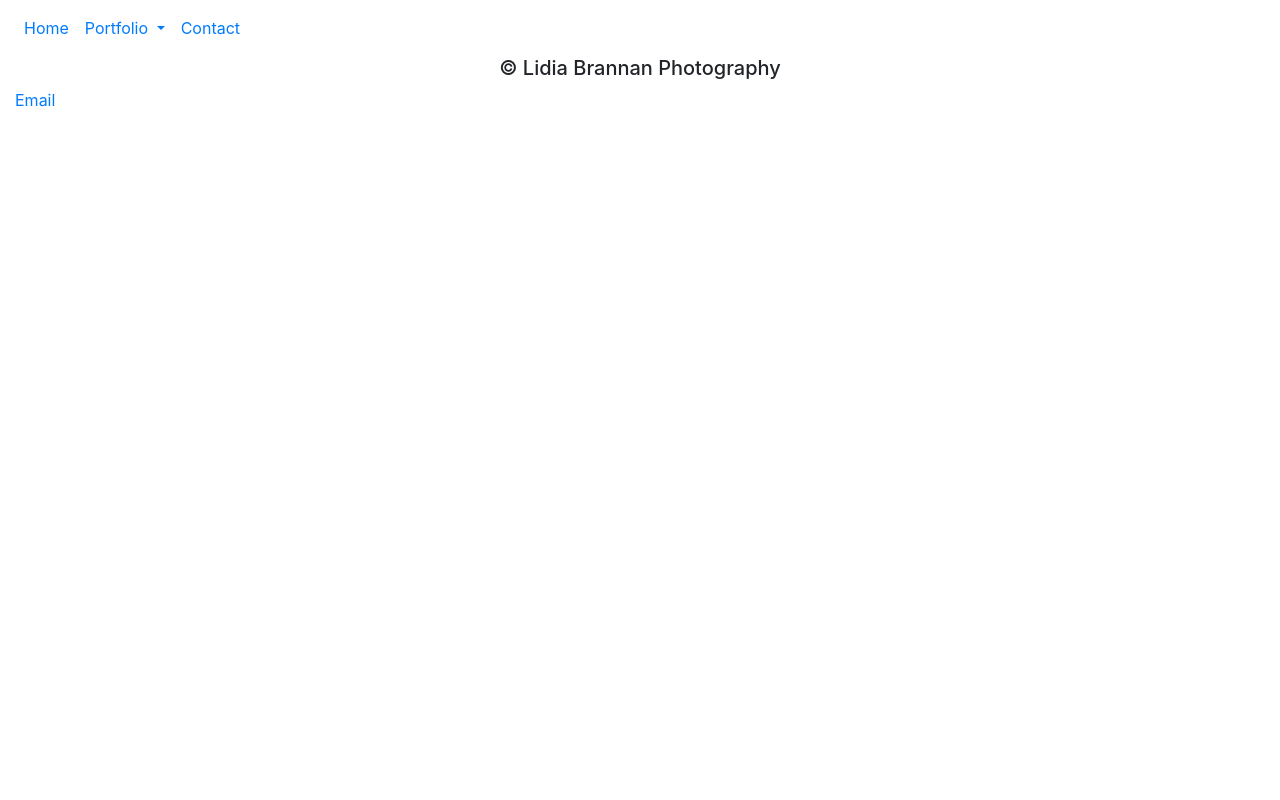
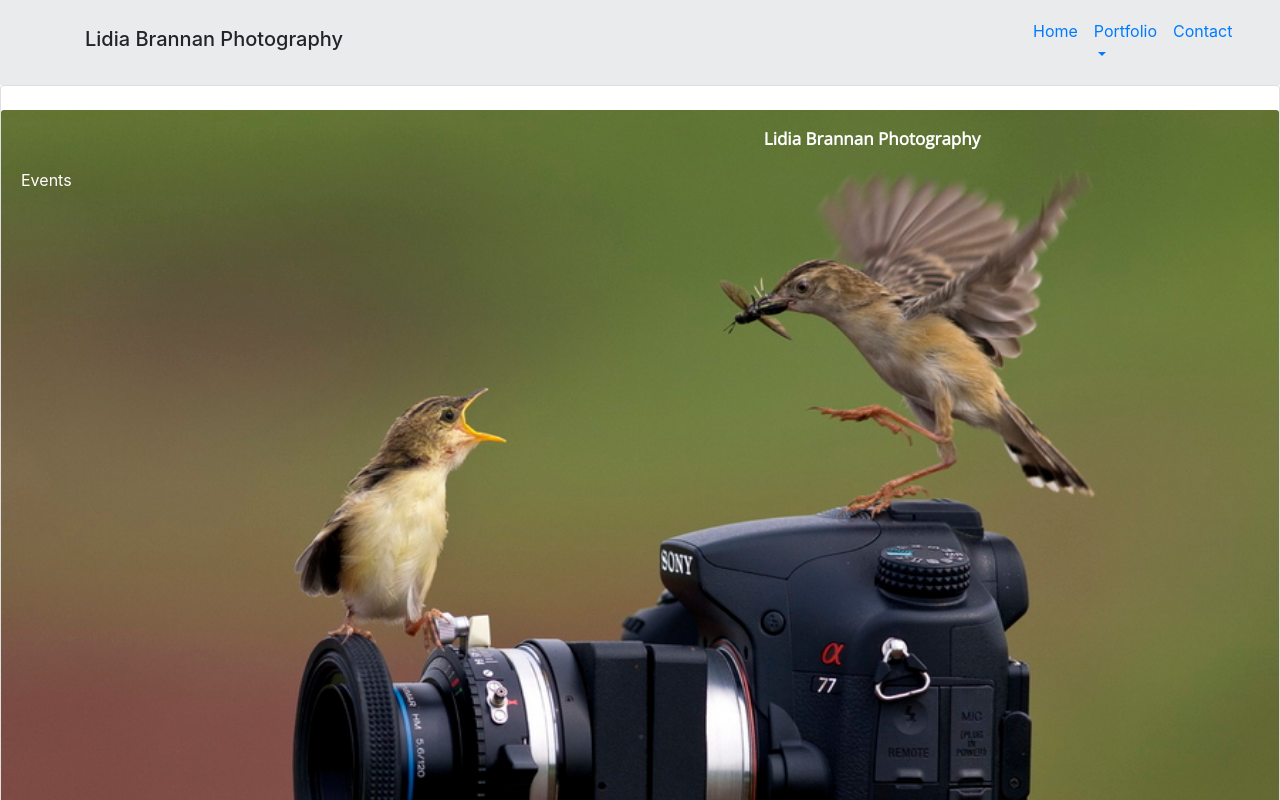
Before and after one commit to NatalyaGar/LidochkaPhotography, a plain HTML site: page index.html in a window 1280 px wide. Shown: the top 800 px of the page. Drawn offline with nearby package versions, Linux system fonts and the light colour scheme; a web font is replaced by a local one.

Commit message:
sticky header

```diff
--- a/css/index.css
+++ b/css/index.css
@@ -5,3 +5,60 @@
   font-weight: bold;
   font-family: "Open Sans", sans-serif;
 }
+
+/*sticky header position*/
+.sticky.is-sticky {
+  position: fixed;
+  left: 0;
+  right: 0;
+  top: 0;
+  z-index: 1000;
+  width: 100%;
+}
+/* .navbar-brand {
+  margin-left: 50%;
+} */
+.navbar-nav {
+  margin-left: 60%;
+}
+
+body {
+  min-height: 1200px;
+}
+nav {
+  background: #eaebec;
+  min-height: 85px;
+}
+
+/* Sticky footer styles
+                -------------------------------------------------- */
+html {
+  position: relative;
+  min-height: 100%;
+}
+body {
+  /* Margin bottom by footer height */
+  margin-bottom: 0px;
+}
+.footer {
+  position: relative;
+  bottom: 0;
+  width: 100%;
+
+  /* Set the fixed height of the footer here */
+  height: 85px;
+  background-color: rgb(200, 209, 200);
+}
+
+html {
+  height: 100%;
+  position: relative;
+}
+html {
+  box-sizing: border-box;
+}
+*,
+*:before,
+*:after {
+  box-sizing: inherit;
+}
--- a/index.html
+++ b/index.html
@@ -21,10 +21,12 @@
         </head>
         <body>
 
-                <nav id="navHead" class="navbar navbar-expand-lg navbar-* navbar bg-*">
+                <nav class="navbar navbar-expand-lg navbar-* navbar bg-*" data-toggle="sticky-onscroll">
+                       <div class="container">
+                        <div class="collapse navbar-collapse">
+                            <h1 class="navbar-brand">Lidia Brannan Photography</h1>
+                            <ul class="navbar-nav">
 
-                        <div class="collapse navbar-collapse" id="navbarNav">
-                            <ul class="navbar-nav">
 
                             <li class="nav-item active">
                                 <a class="nav-link" href="index.html">Home <span class="sr-only">(current)</span></a>
@@ -39,7 +41,7 @@
                                       <a class="dropdown-item" href="#">Family</a>
                                       <a class="dropdown-item" href="#">Portraits</a>
 
-                                  </li>
+                            </li>
 
                             <li class="nav-item">
                                 <a class="nav-link" href="contact.html">Contact</a>
@@ -47,18 +49,17 @@
 
                             </ul>
                         </div>
+                     </div>
                    </nav>
 
-          <!-- <div id="bodyimg" class="card bg-* text-white"> -->
-              <!-- <div>
-          <img class="card-img" src="images/#.jpg" alt="Card image">
+          <div id="bodyimg" class="card bg-* text-white"> -->
+               <div>
+          <img class="card-img" src="images/main.jpg" alt="Card image">
           <div class="card-img-overlay">
                 <p class=class="card-text" id="mainName">Lidia Brannan Photography</p>
                 <p class="animated infiniteb bounceInDown" id="portf">Events</p>
           </div>
-          </div>       -->
-
-        </body>
+          </div>
 
           <!-- Sticky Footer -->
           <footer>
@@ -73,9 +74,14 @@
                 </div>
             </footer>
 
+
 <!--JavaScript-->
 <script src="https://code.jquery.com/jquery-3.2.1.slim.min.js" integrity="sha384-KJ3o2DKtIkvYIK3UENzmM7KCkRr/rE9/Qpg6aAZGJwFDMVNA/GpGFF93hXpG5KkN" crossorigin="anonymous"></script>
 <script src="https://cdnjs.cloudflare.com/ajax/libs/popper.js/1.12.9/umd/popper.min.js" integrity="sha384-ApNbgh9B+Y1QKtv3Rn7W3mgPxhU9K/ScQsAP7hUibX39j7fakFPskvXusvfa0b4Q" crossorigin="anonymous"></script>
 <script src="https://maxcdn.bootstrapcdn.com/bootstrap/4.0.0/js/bootstrap.min.js" integrity="sha384-JZR6Spejh4U02d8jOt6vLEHfe/JQGiRRSQQxSfFWpi1MquVdAyjUar5+76PVCmYl" crossorigin="anonymous"></script>
+
+<!-- Custom JS -->
+<script src="main.js"></script>
+
 </body>
 </html>
--- /dev/null
+++ b/main.js
@@ -0,0 +1,32 @@
+// Sticky navbar
+// =========================
+$(document).ready(function() {
+  // Custom function which toggles between sticky class (is-sticky)
+  var stickyToggle = function(sticky, stickyWrapper, scrollElement) {
+    var stickyHeight = sticky.outerHeight();
+    var stickyTop = stickyWrapper.offset().top;
+    if (scrollElement.scrollTop() >= stickyTop) {
+      stickyWrapper.height(stickyHeight);
+      sticky.addClass("is-sticky");
+    } else {
+      sticky.removeClass("is-sticky");
+      stickyWrapper.height("auto");
+    }
+  };
+
+  // Find all data-toggle="sticky-onscroll" elements
+  $('[data-toggle="sticky-onscroll"]').each(function() {
+    var sticky = $(this);
+    var stickyWrapper = $("<div>").addClass("sticky-wrapper"); // insert hidden element to maintain actual top offset on page
+    sticky.before(stickyWrapper);
+    sticky.addClass("sticky");
+
+    // Scroll & resize events
+    $(window).on("scroll.sticky-onscroll resize.sticky-onscroll", function() {
+      stickyToggle(sticky, stickyWrapper, $(this));
+    });
+
+    // On page load
+    stickyToggle(sticky, stickyWrapper, $(window));
+  });
+});
```
Also changed, not shown: images/about.jpg (added), images/main.jpg (added).
